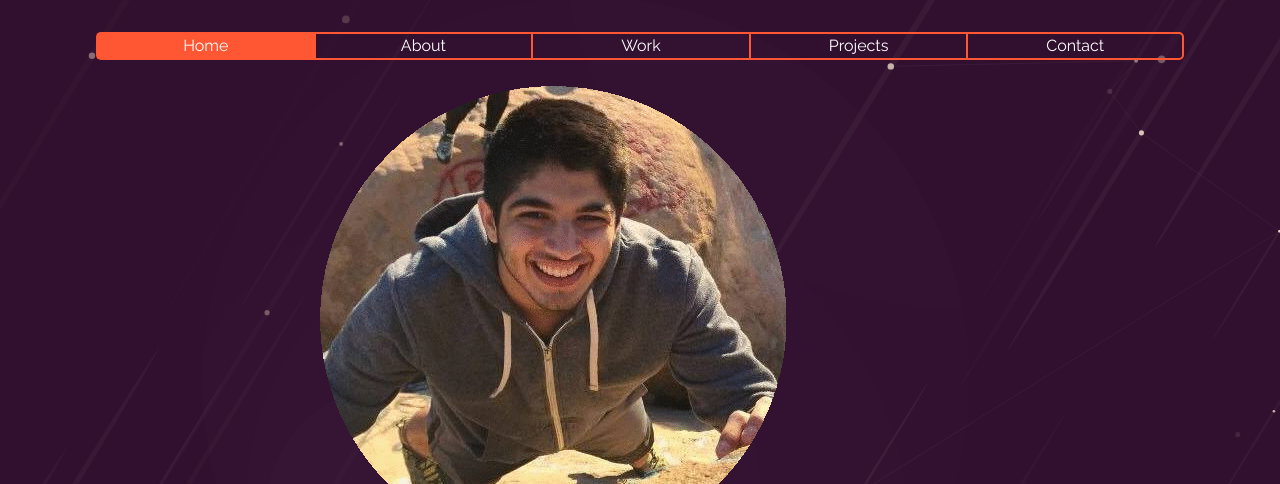
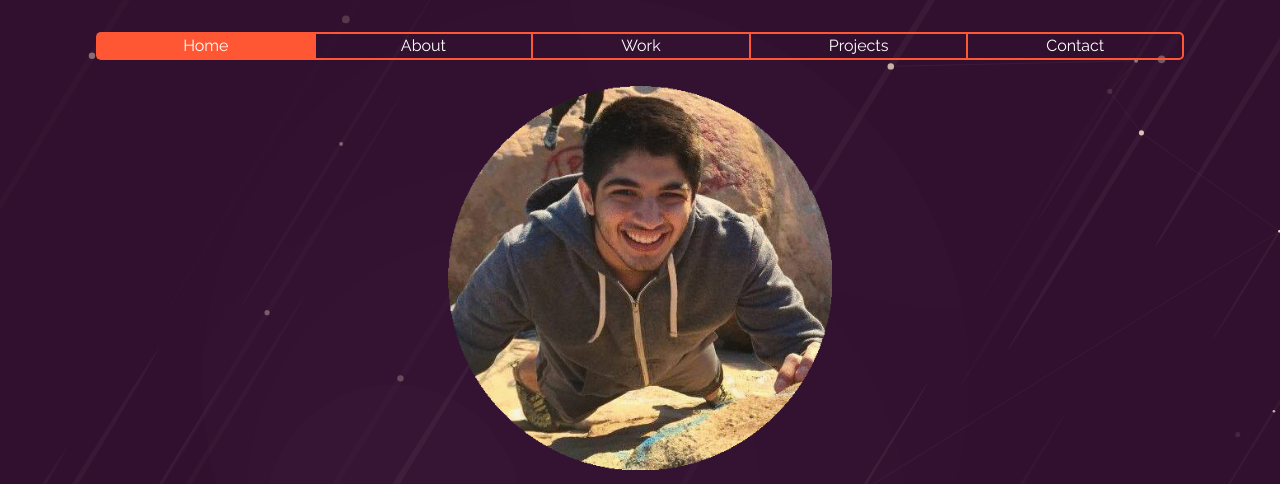
Before and after one commit to gjethwani/personal-website-vanilla, a plain HTML site: page index.html in a window 1280 px wide. Shown: the top 484 px of the page. Drawn offline with nearby package versions, Linux system fonts and the light colour scheme.

Commit message:
Managed to centre intro

```diff
--- a/css/index.css
+++ b/css/index.css
@@ -72,20 +72,14 @@ p, h1, h3, label {
 }
 
 #home-info {
-  /* display: block;
+  width: 30%;
+  display: block;
+  text-align: center;
   margin: auto;
-  text-align: center;
-  width: 50%; */
-  width: 50%;
-  margin-left: 25%;
-  display: inline-block;
-  text-align: center;
-  /* margin-top: 2.5%; */
-  /* height: 7.5%; */
 }
 
 #profile-pic {
-  height: 40%;
+  width: 100%;
   margin-top: 20px;
   margin-bottom: 20px;
 }
--- a/index.html
+++ b/index.html
@@ -35,11 +35,11 @@
       </div>
     </div>
     <div id='home-info'>
-      <div id='intro-text' class='info-elements'>
+      <!-- <div id='intro-text' class='info-elements'> -->
         <img id='profile-pic' src='profile-pic.gif' alt='Gautam Jethwani'>
         <h1 id='name'>Gautam Jethwani</h1>
         <p id='description'>Software Developer</p>
-      </div>
+      <!-- </div> -->
     </div>
     <div id='about-info' style='display: none'>
     </div>
```
